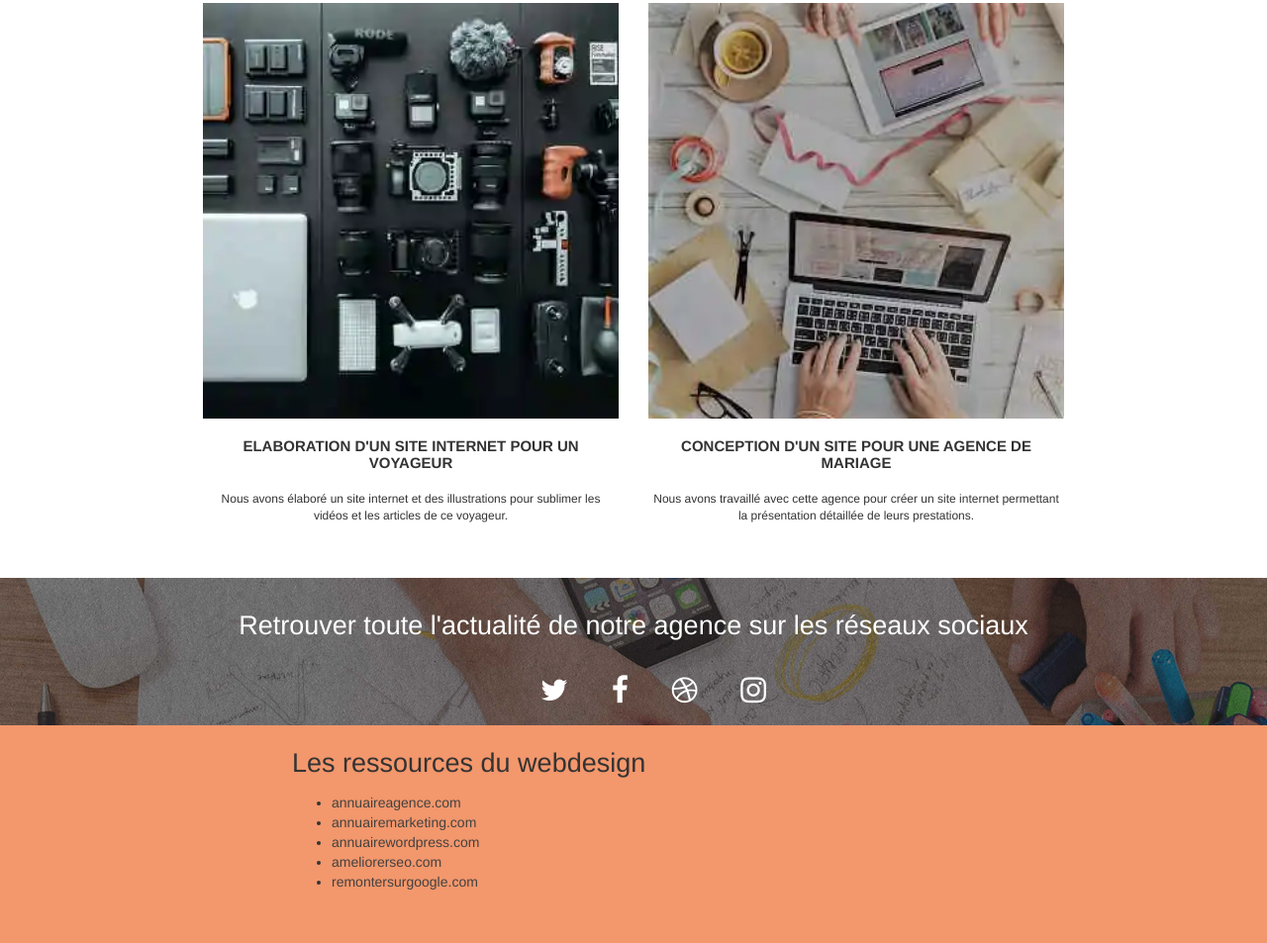
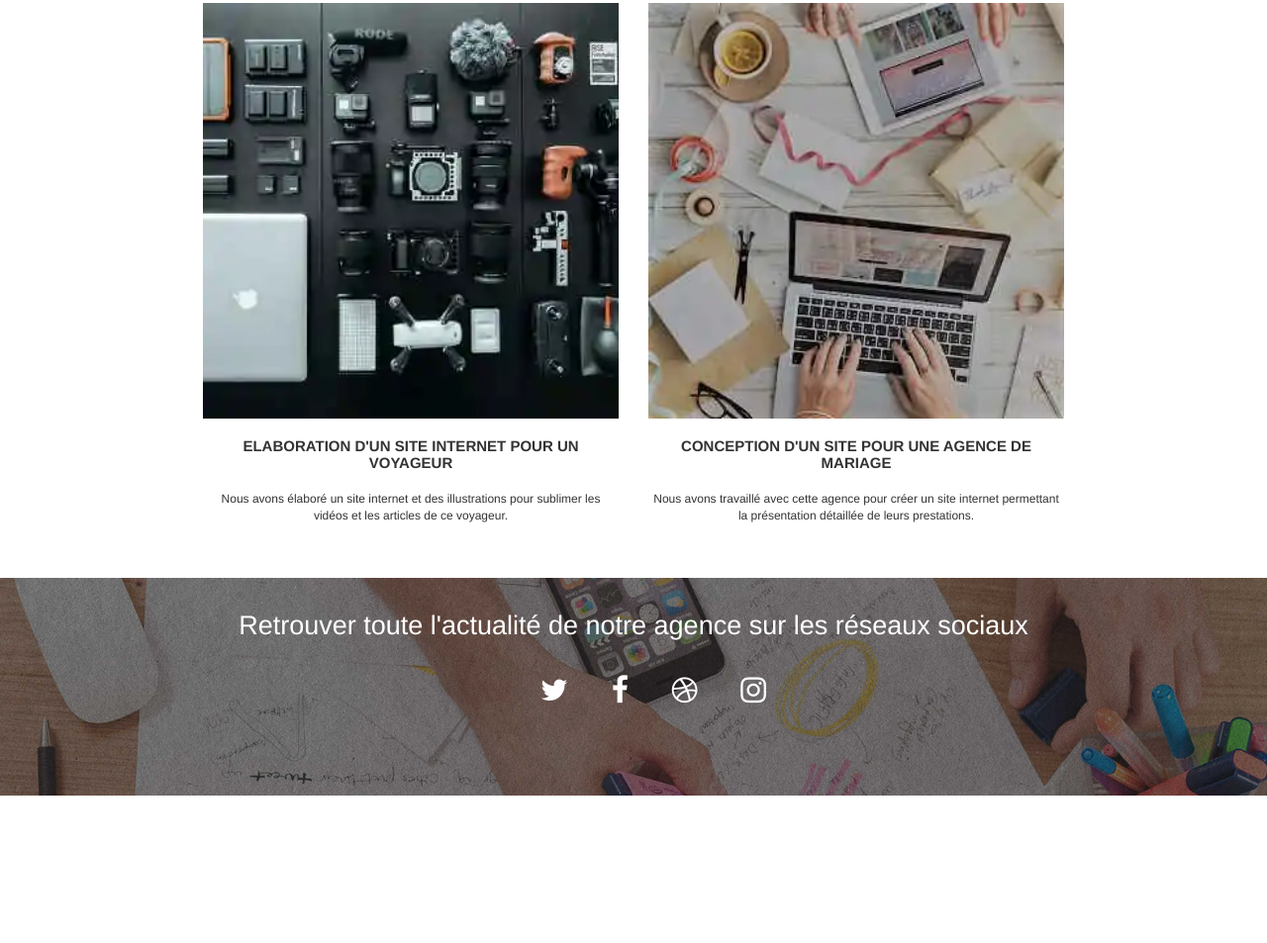
Before and after one commit to ghislaingirardeau/GirardeauGhislain_4_02022021, a plain HTML site: page index.html in a window 1280 px wide. Shown: the part 2109-3062 px from the top of the page at 99% size. After the commit the page ends 2913 px from the top, so only its background shows below. Drawn offline with Linux system fonts and the light colour scheme.

Commit message:
suppression des liens partenaires

```diff
--- a/index.html
+++ b/index.html
@@ -199,7 +199,7 @@
 		</section>
 	</main>
 
-	<aside class="bloc bgc-dark-slate-blue bg-banniere bloc-bg-texture texture-paper">
+	<footer class="bloc bgc-dark-slate-blue bg-banniere bloc-bg-texture texture-paper">
 		<h2 class="text-center txt-white">
 			Retrouver toute l'actualité de notre agence sur les réseaux sociaux<br>
 		</h2>
@@ -212,7 +212,7 @@
 
 			</div>
 		</div>
-	</aside>
+	</footer>
 
 	<!-- ScrollToTop Button -->
 	<a role="button" class="bloc-button btn btn-d scrollToTop" onclick="scrollToTarget('1')">
@@ -220,30 +220,7 @@
 	</a>
 	<!-- ScrollToTop Button END-->
 
-	<footer class="bgc-atomic-tangerine pad-left">
-		<div class="col-sm-6">
-			<h2>
-				Les ressources du webdesign
-			</h2>
-			<ul>
-				<li>
-					<a href="annuaireagence.com">annuaireagence.com</a>
-				</li>
-				<li>
-					<a href="annuairemarketing.com">annuairemarketing.com</a>
-				</li>
-				<li>
-					<a href="annuairewordpress.com">annuairewordpress.com</a>
-				</li>
-				<li>
-					<a href="ameliorerseo.com">ameliorerseo.com</a>
-				</li>
-				<li>
-					<a href="remontersurgoogle.com">remontersurgoogle.com</a>
-				</li>
-			</ul>
-		</div>
-	</footer>
+
 
 	<script src="./js/jquery-2.1.0.min.js"></script>
 	<script src="./js/bootstrap.min.js"></script>
--- a/style.css
+++ b/style.css
@@ -57,14 +57,14 @@ footer li > a:hover {
   }
 }
 
-aside
+footer
 a {
   color: white;
 }
 
 
-aside a:focus,
-aside a:hover {
+footer a:focus,
+footer a:hover {
   color: #F3976C;
   cursor: pointer;
   border-bottom: 5px solid #F3976C;
```
Also changed, not shown: style.min.css.
